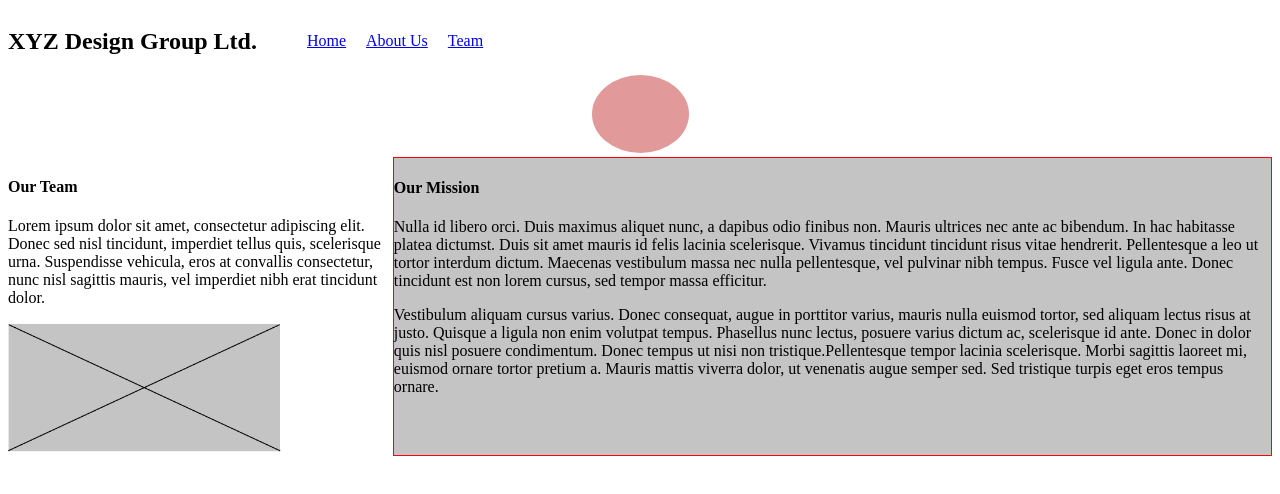
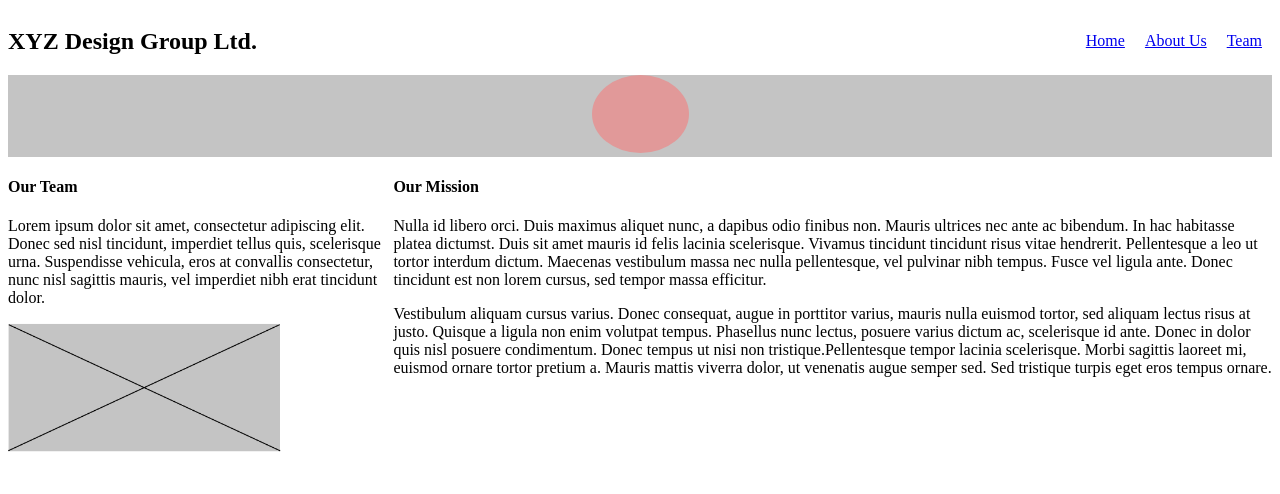
Before and after one commit to zakiyyahmandisa/FlexboxLabMockup, a plain HTML site: page index.html in a window 1280 px wide. Drawn offline with Linux system fonts and the light colour scheme.

Commit message:
Update style.css

```diff
--- a/style.css
+++ b/style.css
@@ -7,35 +7,20 @@ line-height: 41px;
 text-align: justify;
 }
 
-.content-box{
-    border: 1px solid red;
+.photo-box{
     background: #C4C4C4;
     }
-.header-box{
-    grid-area:hd;
-  }
-.photo-box{
-  grid-area:pht;
-}
-.footer-box{
-    grid-area: ft;
-  }
-.sidebar-box{
-    grid-area: sd;
-  }
-  .content-box{
-    grid-area: main;
-  }
+
 .nav{
- display: flex;
- align-items:center;
+  display:flex;
+  justify-content: space-between;
 }
 .navlinks{
   display:flex;
-  align-items:center;
+  align-items: center;
 }
 .navlink{
-   list-style-type:none;
+  list-style-type: none;
   padding: 0 10px;
 }
 .photo-box{
@@ -57,6 +42,4 @@ text-align: justify;
   .footer-box{
     display:block;
   }
-
-
 }
```
Lines whose indentation alone changed are shown as unchanged.
